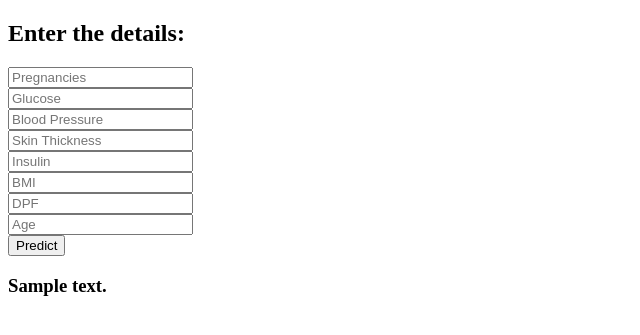
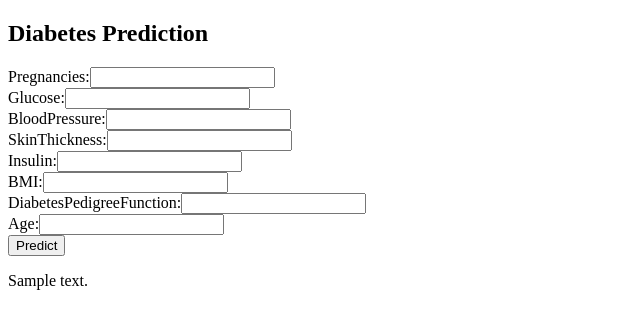
Before and after one commit to rohit7388/diabetes-prediction, a Flask app: template templates/index.html in a window 1280 px wide. Shown: the top 335 px of the page, without its empty margins (0-640 px from the left). Run offline with Flask 3, Linux system fonts and the light colour scheme; the template is opened without the code that fills it: most values are stand-ins (such as "Sample title", 1, 10 or a date in 2020); parts of the project's set-up code (start-up, migrations or seed data) failed here and were passed over.

Commit message:
Update index.html

```diff
--- a/templates/index.html
+++ b/templates/index.html
@@ -1,21 +1,22 @@
 <!DOCTYPE html>
-<html>
-<head><title>Diabetes Prediction</title></head>
+<html lang="en">
+<head>
+    <meta charset="UTF-8">
+    <title>Diabetes Prediction</title>
+</head>
 <body>
-    <h2>Enter the details:</h2>
-    <form method="POST" action="/predict">
-        <input type="number" step="any" name="Pregnancies" placeholder="Pregnancies"><br>
-        <input type="number" step="any" name="Glucose" placeholder="Glucose"><br>
-        <input type="number" step="any" name="BloodPressure" placeholder="Blood Pressure"><br>
-        <input type="number" step="any" name="SkinThickness" placeholder="Skin Thickness"><br>
-        <input type="number" step="any" name="Insulin" placeholder="Insulin"><br>
-        <input type="number" step="any" name="BMI" placeholder="BMI"><br>
-        <input type="number" step="any" name="DiabetesPedigreeFunction" placeholder="DPF"><br>
-        <input type="number" step="any" name="Age" placeholder="Age"><br>
+    <h2>Diabetes Prediction</h2>
+    <form action="/predict" method="post">
+        <label>Pregnancies:</label><input type="number" step="any" name="Pregnancies" required><br>
+        <label>Glucose:</label><input type="number" step="any" name="Glucose" required><br>
+        <label>BloodPressure:</label><input type="number" step="any" name="BloodPressure" required><br>
+        <label>SkinThickness:</label><input type="number" step="any" name="SkinThickness" required><br>
+        <label>Insulin:</label><input type="number" step="any" name="Insulin" required><br>
+        <label>BMI:</label><input type="number" step="any" name="BMI" required><br>
+        <label>DiabetesPedigreeFunction:</label><input type="number" step="any" name="DiabetesPedigreeFunction" required><br>
+        <label>Age:</label><input type="number" step="any" name="Age" required><br>
         <input type="submit" value="Predict">
     </form>
-    {% if prediction_text %}
-        <h3>{{ prediction_text }}</h3>
-    {% endif %}
+    <p>{{ prediction_text }}</p>
 </body>
 </html>
```
